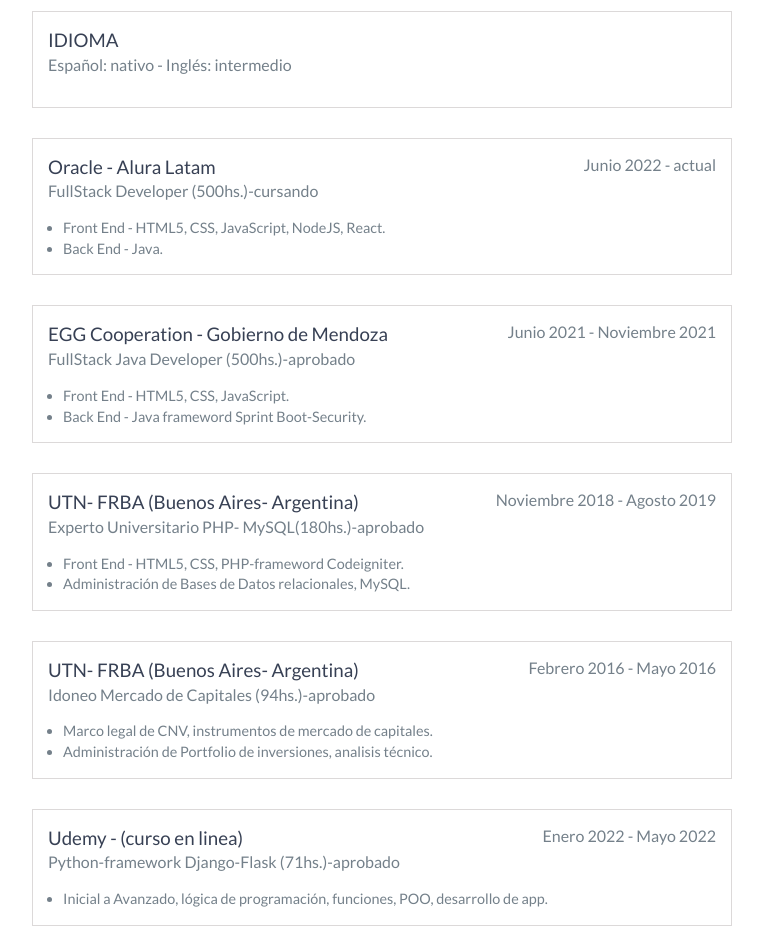
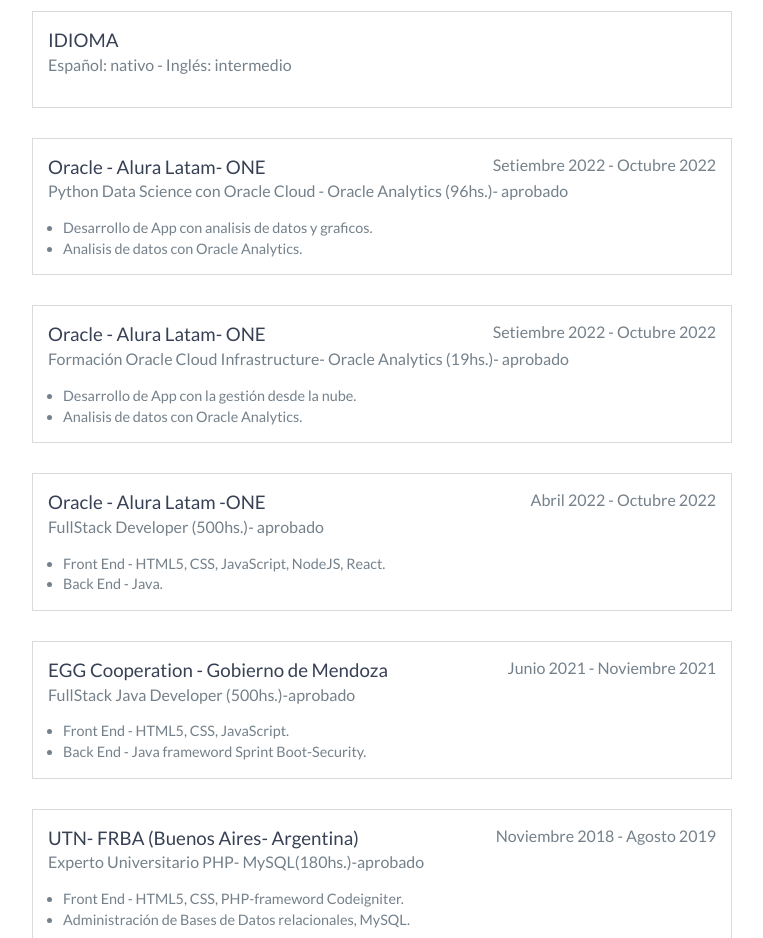
Before and after one commit to wgekko/WalterGomez-Portfolio, a website: page index.html in a window 1280 px wide. Shown: the part 3100-4038 px from the top of the page, without its empty margins (258-1021 px from the left). Drawn offline with nearby package versions, Linux system fonts and the light colour scheme.

Commit message:
actualización de cursos realizados

```diff
--- a/index.html
+++ b/index.html
@@ -52,7 +52,7 @@
         <div id="lead-content">
             <h1>Walter Gomez</h1>
             <h2>FullStack Developer Jr / Jefe Adm-Finanzas </h2>
-            <a href="downloadcv/Walter_Gomez_Resume_1.pdf"  class="btn-rounded-white" target="_blank">Descargar CV</a>
+            <a href="downloadcv/Walter_Gomez_Resume1.pdf"  class="btn-rounded-white" target="_blank">Descargar CV</a>
         </div>
         <!-- final de cabecera presentación  #lead-content -->
 
@@ -182,13 +182,39 @@
 
             </p>
         </div>
+         <!-- final .education-block -->
+         <div class="education-block">
+            <h3>Oracle - Alura Latam- ONE</h3>
+            <span class="education-date">Setiembre 2022 - Octubre 2022</span>
+            <h4>Python Data Science con Oracle Cloud - Oracle Analytics (96hs.)- aprobado</h4>
+            <ul>
+                <li>
+                    Desarrollo de App con analisis de datos y graficos.
+                </li>
+                <li>
+                    Analisis de datos con Oracle Analytics.
+                </li>
+            </ul>
+        </div>
+         <!-- final .education-block -->
+         <div class="education-block">
+            <h3>Oracle - Alura Latam- ONE</h3>
+            <span class="education-date">Setiembre 2022 - Octubre 2022</span>
+            <h4>Formación Oracle Cloud Infrastructure- Oracle Analytics (19hs.)- aprobado</h4>
+            <ul>
+                <li>
+                    Desarrollo de App con la gestión desde la nube.
+                </li>
+                <li>
+                    Analisis de datos con Oracle Analytics.
+                </li>
+            </ul>
+        </div>
         <!-- final .education-block -->
-
-
         <div class="education-block">
-            <h3>Oracle - Alura Latam</h3>
-            <span class="education-date">Junio 2022 - actual</span>
-            <h4>FullStack Developer (500hs.)-cursando</h4>
+            <h3>Oracle - Alura Latam -ONE</h3>
+            <span class="education-date">Abril 2022 - Octubre 2022</span>
+            <h4>FullStack Developer (500hs.)- aprobado</h4>
             <ul>
                 <li>
                     Front End - HTML5, CSS, JavaScript, NodeJS, React.
```
Also changed, not shown: 2 other files.
